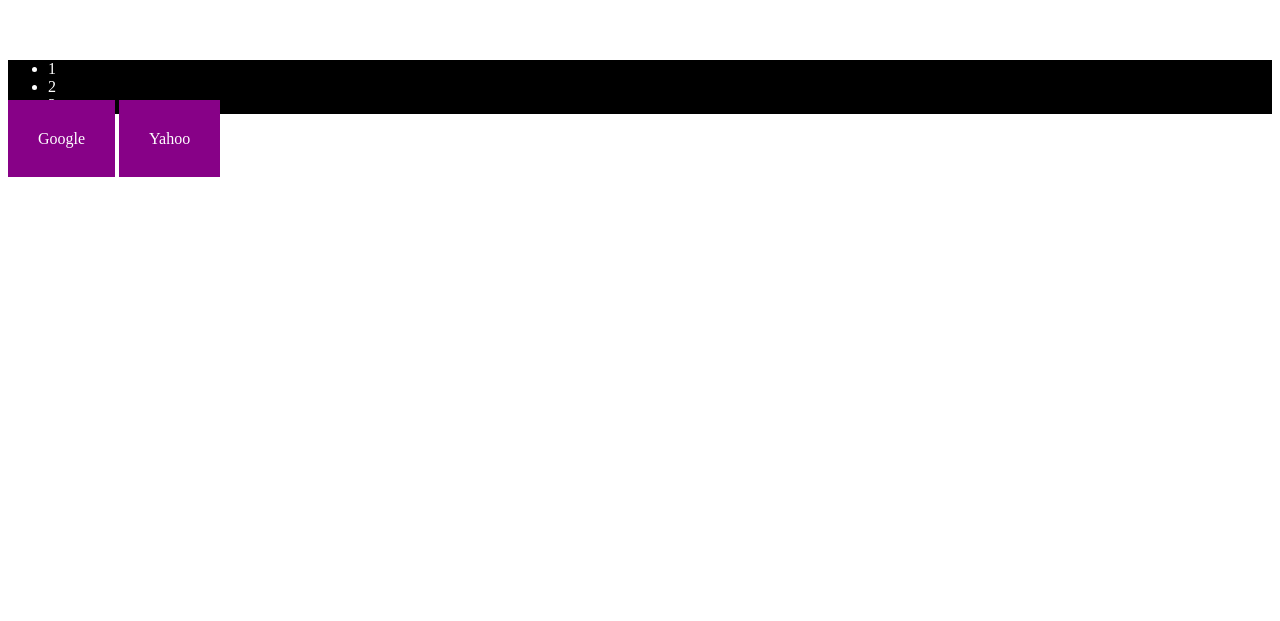
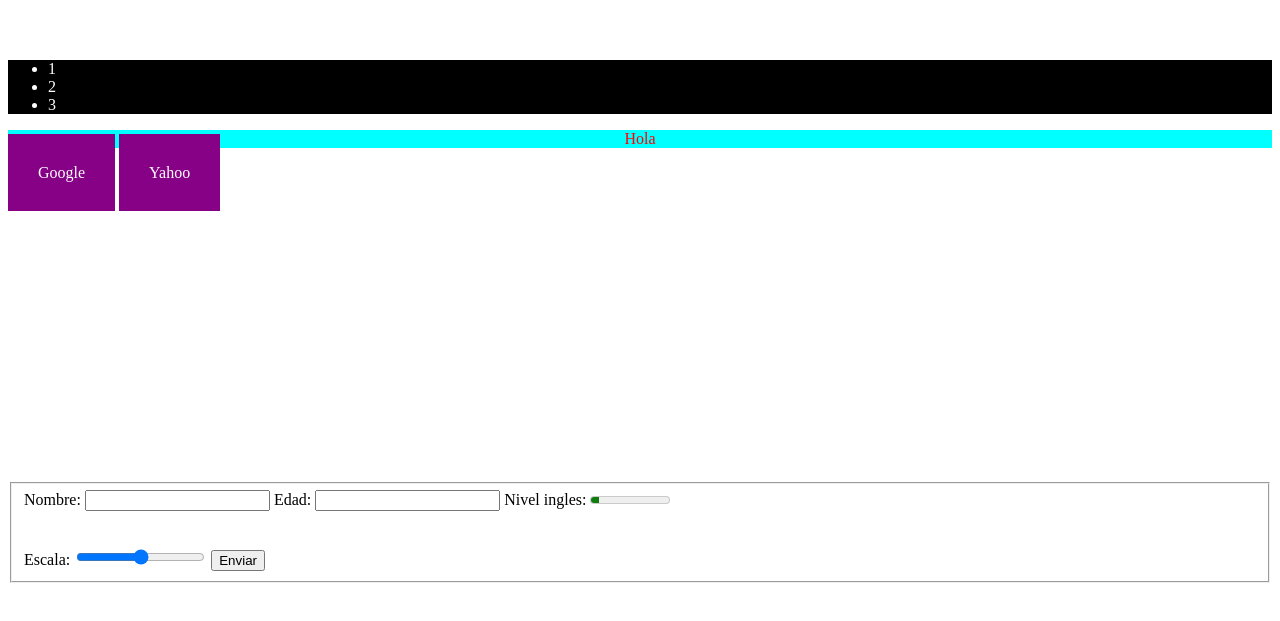
Before and after one commit to ManuelSalcedo2770/taller-de-desarrollo-212, a plain HTML site: page practica6/index.html in a window 1280 px wide. Shown: the part 1359-1980 px from the top of the page. Before the commit the page ends 1807 px from the top, so only its background shows below. Drawn offline with Linux system fonts and the light colour scheme.

Commit message:
Add files via upload

```diff
--- a/practica6/index.html
+++ b/practica6/index.html
@@ -40,10 +40,27 @@
         </ul>
     </p>
 
+    <p>Hola</p>
     <a href="https://google.com">Google</a>
     <a href="https://yahoo.com">Yahoo</a>
     <p style="margin-bottom: 300px;"></p>
 
+    <form name="formulario" method="get" action="envia.html" style="margin-bottom: 300px;">
+        <fieldset>
+            <label for="nombre">Nombre:</label>
+            <input type="text" name="nombre" id="nombre">
 
+            <label for="edad">Edad:</label>
+            <input type="number" name="edad" id="edad">
+
+            <label for="nivel">Nivel ingles:</label>
+            <meter id="nivel" name="nivel" value="0.1">10%</meter>
+            <br><br><br>
+
+            <label for="escala">Escala:</label>
+            <input type="range" name="escala" id="escala">
+
+            <input type="submit" value="Enviar">
+        </fieldset>
 </body>
 </html>
```
Also changed, not shown: practica6/envia.html (added, +13 -0 lines).
